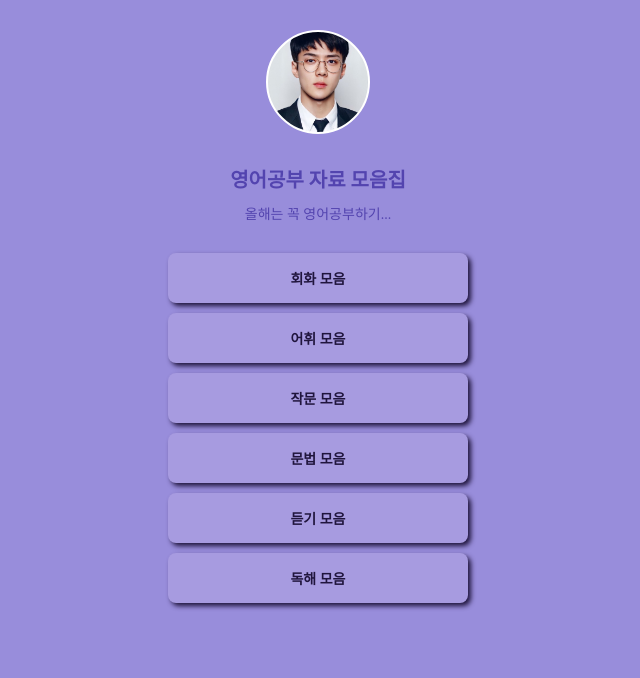
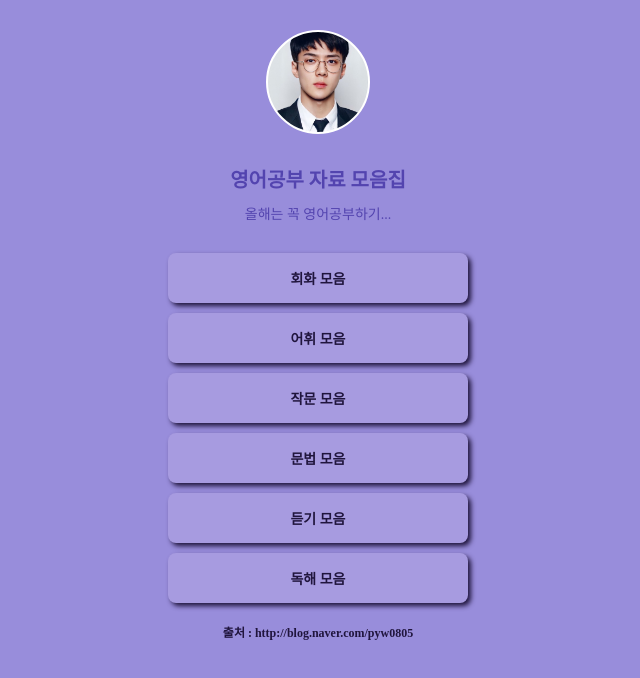
Before and after one commit to seni9123/english, a plain HTML site: page index.html in a window 1280 px wide. Shown: the whole page, without its empty margins (322-962 px from the left). Drawn offline with Linux system fonts and the light colour scheme; a web font is replaced by a local one.

Commit message:
Update index.html

```diff
--- a/index.html
+++ b/index.html
@@ -97,6 +97,7 @@
             <a target="_blank" href="https://seni9123.github.io/grammar/">문법 모음</a>
             <a target="_blank" href="https://seni9123.github.io/listening/">듣기 모음</a>
             <a target="_blank" href="https://seni9123.github.io/reading/">독해 모음</a>
+            <h2 class="sub1">출처 : http://blog.naver.com/pyw0805</h2>
         </div>
 
     </body>
```
